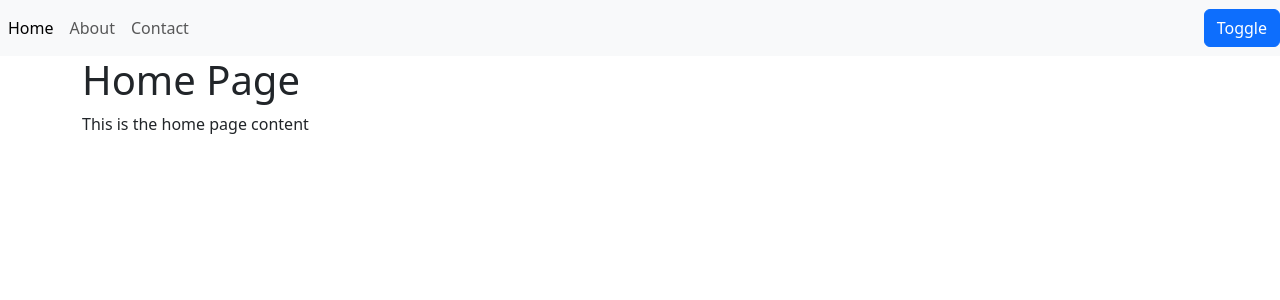
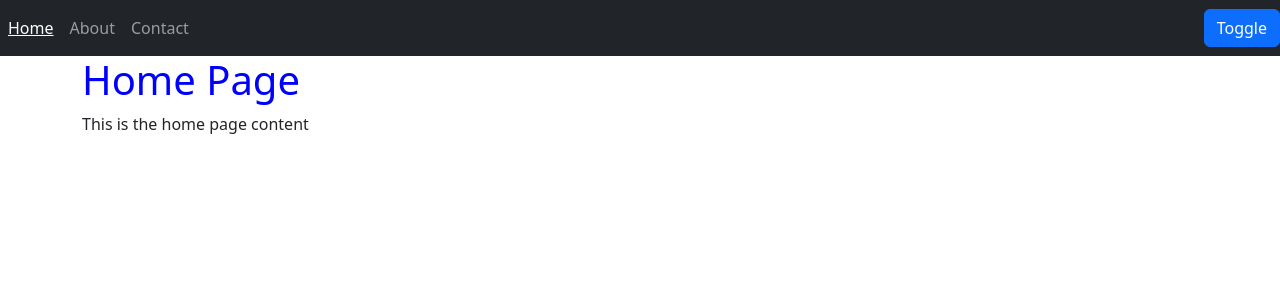
Before and after one commit to tuwnguyen/vue-page-management, a Vue app: page / in a window 1280 px wide. Shown: the top 300 px of the page. Built offline with nearby package versions, Linux system fonts and the light colour scheme.

Commit message:
apply CSS to components

```diff
--- a/package.json
+++ b/package.json
@@ -7,6 +7,7 @@
     "build": "vue-cli-service build"
   },
   "dependencies": {
+    "bootstrap": "^5.3.2",
     "core-js": "^3.8.3",
     "vue": "^3.2.13"
   },
--- a/public/index.html
+++ b/public/index.html
@@ -6,7 +6,6 @@
     <meta name="viewport" content="width=device-width,initial-scale=1.0">
     <link rel="icon" href="<%= BASE_URL %>favicon.ico">
     <title><%= htmlWebpackPlugin.options.title %></title>
-    <link rel="stylesheet" href="https://cdn.jsdelivr.net/npm/bootstrap@5.3.2/dist/css/bootstrap.min.css" integrity="sha384-T3c6CoIi6uLrA9TneNEoa7RxnatzjcDSCmG1MXxSR1GAsXEV/Dwwykc2MPK8M2HN" crossorigin="anonymous">
   </head>
   <body>
     <noscript>
--- a/src/components/NavBar.vue
+++ b/src/components/NavBar.vue
@@ -6,13 +6,11 @@
       <div class="collapse navbar-collapse" id="navbarNav">
         <ul class="navbar-nav">
           <li v-for="(page, index) in pages" class="navItem" :key="index">
-            <a
-            class="nav-link"
-            :class="{active: index === activePage}"
-            :href="page.link.url"
-            :title="`This redirect to ${page.link.text} page`"
+            <nav-bar-link
+            :page="page"
+            :isActive="index === activePage"
             @click.prevent="navLinkClick(index)">
-            {{page.link.text}}</a>
+            </nav-bar-link>
           </li>
         </ul>
       </div>
@@ -25,7 +23,11 @@
     </nav>
 </template>
 <script>
+import NavBarLink from './NavBarLink.vue'
 export default {
+  components: {
+    NavBarLink
+  },
   props: [
     `pages`,
     `activePage`,
@@ -33,14 +35,14 @@
   ],
   data() {
     return {
-      theme: `light`
+      theme: `dark`
     }
   },
   methods: {
     changeTheme() {
-      let theme = 'light'
+      let theme = 'dark'
       if(theme === this.theme) {
-        theme = 'dark'
+        theme = 'light'
       }
       this.theme = theme
     }
--- /dev/null
+++ b/src/components/NavBarLink.vue
@@ -0,0 +1,30 @@
+<template>
+  <a
+    class="nav-link"
+    :class="activeClasses"
+    :href="page.link.url"
+    :title="`This redirect to ${page.link.text} page`">
+    {{page.link.text}}
+  </a>
+</template>
+<script>
+export default {
+  props: [
+    'page',
+    'isActive'
+  ],
+  computed: {
+    activeClasses() {
+      return {
+        active: this.isActive,
+        emphasize: this.isActive
+      }
+    }
+  }
+}
+</script>
+<style scoped>
+  .emphasize {
+    text-decoration: underline !important;
+  }
+</style>
--- a/src/components/PageViewer.vue
+++ b/src/components/PageViewer.vue
@@ -1,6 +1,6 @@
 <template>
   <div id="content" class="container">
-    <h1>{{page.pageTitle}}</h1>
+    <h1 class="title-color">{{page.pageTitle}}</h1>
     <p>{{page.content}}</p>
   </div>
 </template>
@@ -11,6 +11,8 @@
   ],
 }
 </script>
-<style>
-
+<style scoped>
+  .title-color {
+    color: blue;
+  }
 </style>
--- a/src/main.js
+++ b/src/main.js
@@ -1,4 +1,6 @@
 import { createApp } from 'vue';
 import App from './App.vue';
 
+import '../node_modules/bootstrap/dist/css/bootstrap.css';
+
 createApp(App).mount('#app');
```
Also changed, not shown: 1 other file (tests, documents, lock files or other folders).
